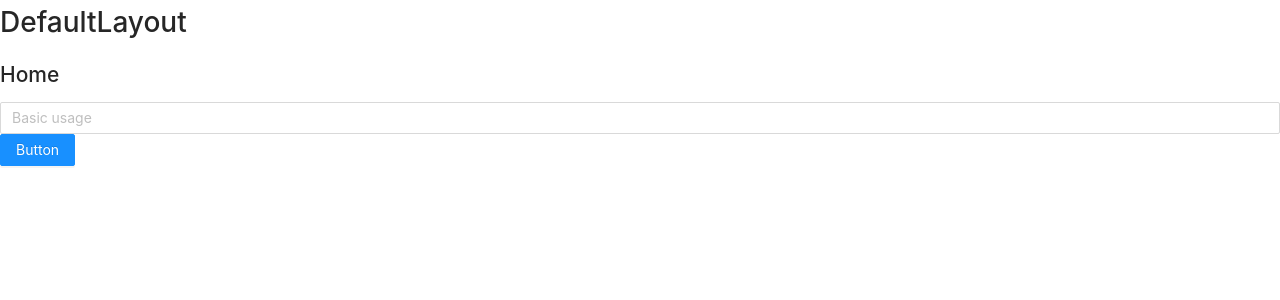
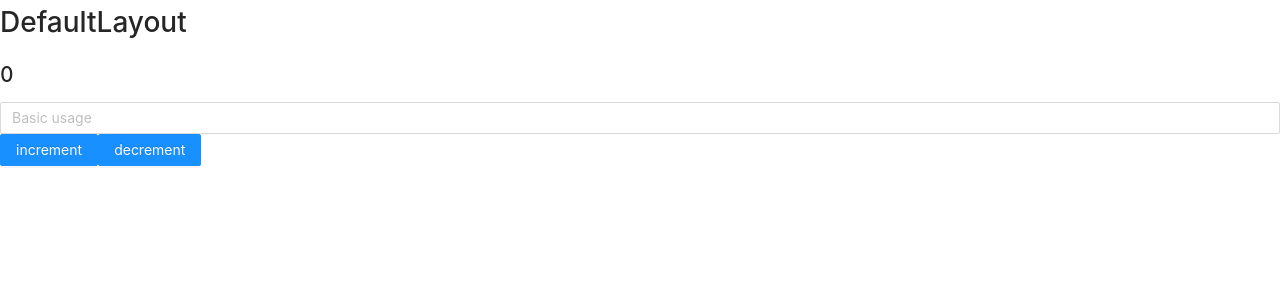
Before and after one commit to wangzhenggui/react-template, a React (Create React App) app: page /#/index in a window 1280 px wide. Shown: the top 300 px of the page. Built offline with nearby package versions, Linux system fonts and the light colour scheme.

Commit message:
fix: add redux demo

```diff
--- a/config/craco.config.js
+++ b/config/craco.config.js
@@ -41,6 +41,9 @@ module.exports = {
     },
     resolve: {
       extensions: ['.js', '.ts', '.jsx', '.tsx'],
+      alias: {
+        store: path.resolve(__dirname, 'src/store/'),
+      },
     },
     plugins: [
       new WebpackBar({
--- /dev/null
+++ b/src/app/hooks.ts
@@ -0,0 +1,6 @@
+import { TypedUseSelectorHook, useDispatch, useSelector } from 'react-redux';
+import type { RootState, AppDispatch } from './store';
+
+// Use throughout your app instead of plain `useDispatch` and `useSelector`
+export const useAppDispatch = () => useDispatch<AppDispatch>();
+export const useAppSelector: TypedUseSelectorHook<RootState> = useSelector;
--- /dev/null
+++ b/src/app/store.ts
@@ -0,0 +1,12 @@
+import { configureStore, ThunkAction, Action } from '@reduxjs/toolkit';
+import counterReducer from '../pages/Home/counterSlice';
+
+export const store = configureStore({
+  reducer: {
+    counter: counterReducer,
+  },
+});
+
+export type AppDispatch = typeof store.dispatch;
+export type RootState = ReturnType<typeof store.getState>;
+export type AppThunk<ReturnType = void> = ThunkAction<ReturnType, RootState, unknown, Action<string>>;
--- /dev/null
+++ b/src/pages/Home/counterSlice/index.ts
@@ -0,0 +1,29 @@
+import { createSlice } from '@reduxjs/toolkit';
+import { RootState } from '../../../app/store';
+
+export interface CounterState {
+  value: number;
+}
+
+const initialState: CounterState = {
+  value: 0,
+};
+
+export const counterSlice = createSlice({
+  name: 'counter',
+  initialState,
+  reducers: {
+    increment: (state) => {
+      state.value += 1;
+    },
+    decrement: (state) => {
+      state.value -= 1;
+    },
+  },
+});
+
+export const selectCount = (state: RootState) => state.counter.value;
+
+export const { increment, decrement } = counterSlice.actions;
+
+export default counterSlice.reducer;
--- a/src/pages/Home/index.tsx
+++ b/src/pages/Home/index.tsx
@@ -1,13 +1,21 @@
-import React from 'react';
 import { Button } from 'antd';
+import { useAppSelector, useAppDispatch } from '../../app/hooks';
+import { decrement, increment, selectCount } from './counterSlice';
 import TextInput from './components/TextInput';
 
 const AddShop = () => {
+  const count = useAppSelector(selectCount);
+  const dispatch = useAppDispatch();
   return (
     <>
-      <h2>Home</h2>
+      <h2>{count}</h2>
       <TextInput />
-      <Button type="primary">Button</Button>
+      <Button type="primary" onClick={() => dispatch(increment())}>
+        increment
+      </Button>
+      <Button type="primary" onClick={() => dispatch(decrement())}>
+        decrement
+      </Button>
     </>
   );
 };
--- /dev/null
+++ b/src/store/index.ts
@@ -0,0 +1,8 @@
+import { configureStore } from '@reduxjs/toolkit';
+import counterReducer from '../pages/Home/counterSlice';
+
+export default configureStore({
+  reducer: {
+    counter: counterReducer,
+  },
+});
```
Also changed, not shown: package.json (+9 -6 lines), src/index.tsx (+5 -3 lines), 2 other files (tests, documents, lock files or other folders).
